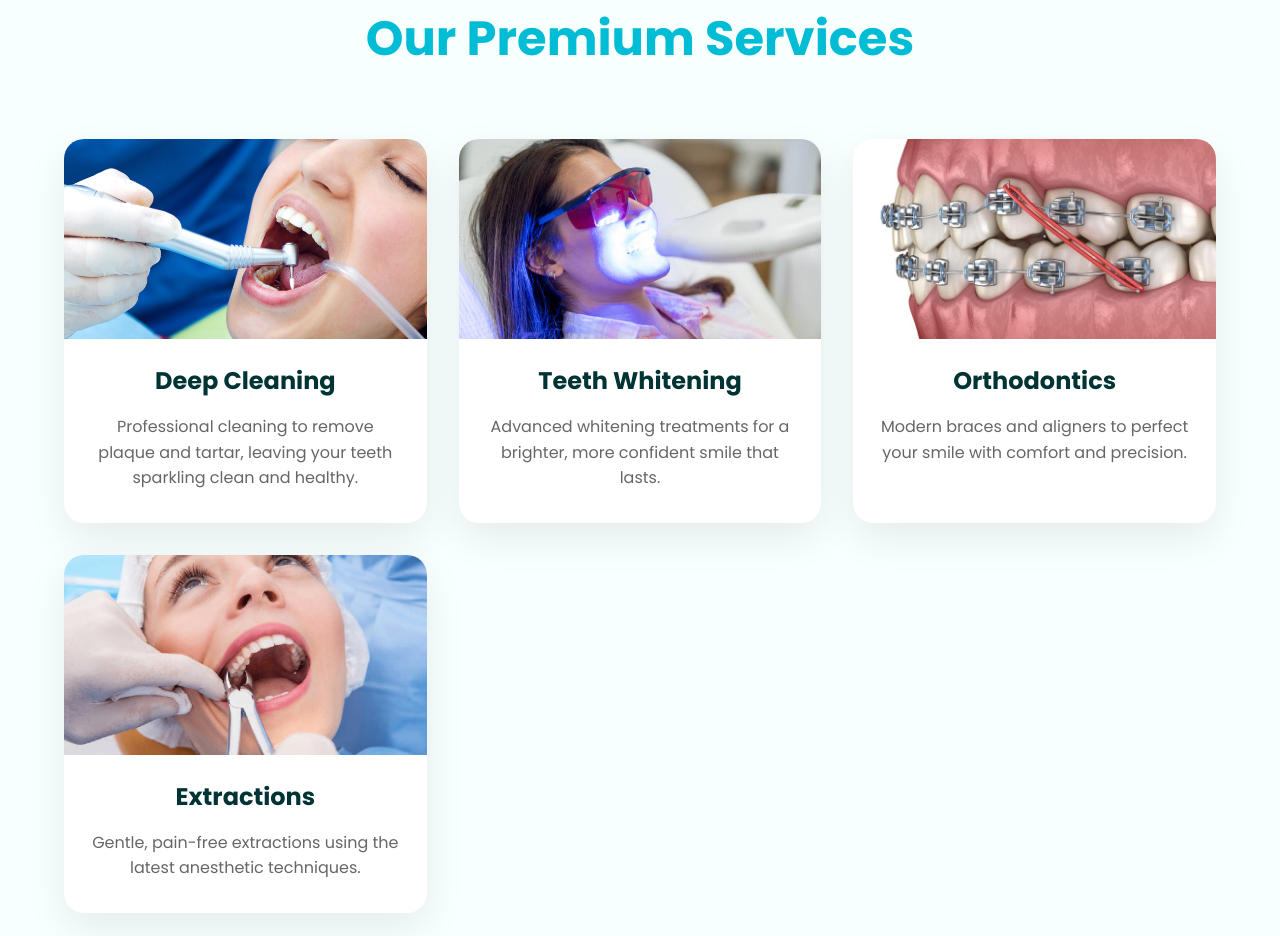
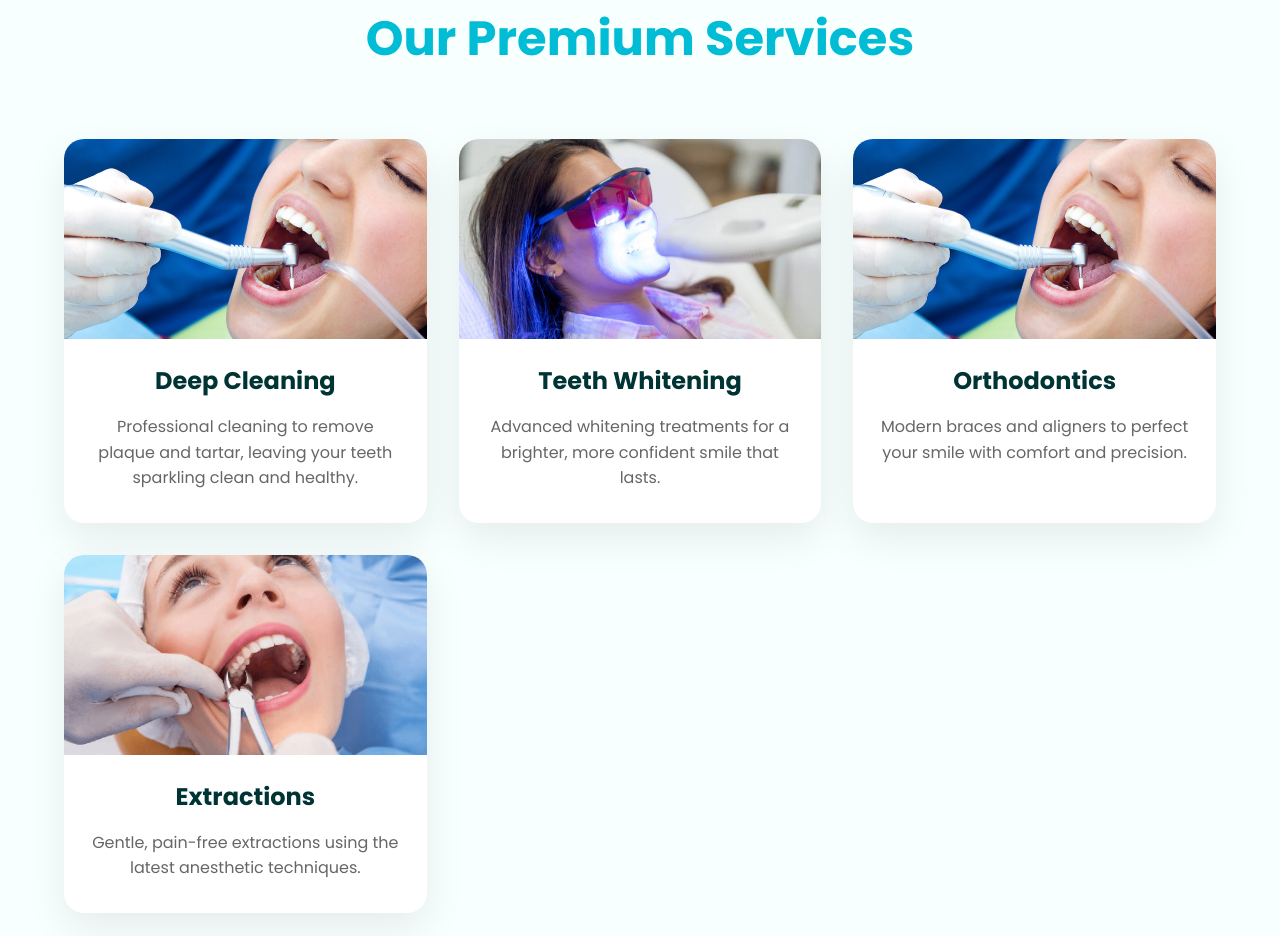
Before and after one commit to YOURMAN007/Dental, a plain HTML site: page index.html in a window 1280 px wide. Shown: the part 897-1833 px from the top of the page. Drawn offline with Linux system fonts and the light colour scheme.

Commit message:
Update index.html

```diff
--- a/index.html
+++ b/index.html
@@ -93,7 +93,7 @@
       </div>
       <div class="service-card fade-in">
         <div class="service-img">
-          <img src="ortho_illus (1).jpg" alt="Orthodontics">
+          <img src="deep-cleaning-teeth-.jpg" alt="Orthodontics">
         </div>
         <h3>Orthodontics</h3>
         <p>Modern braces and aligners to perfect your smile with comfort and precision.</p>
```
